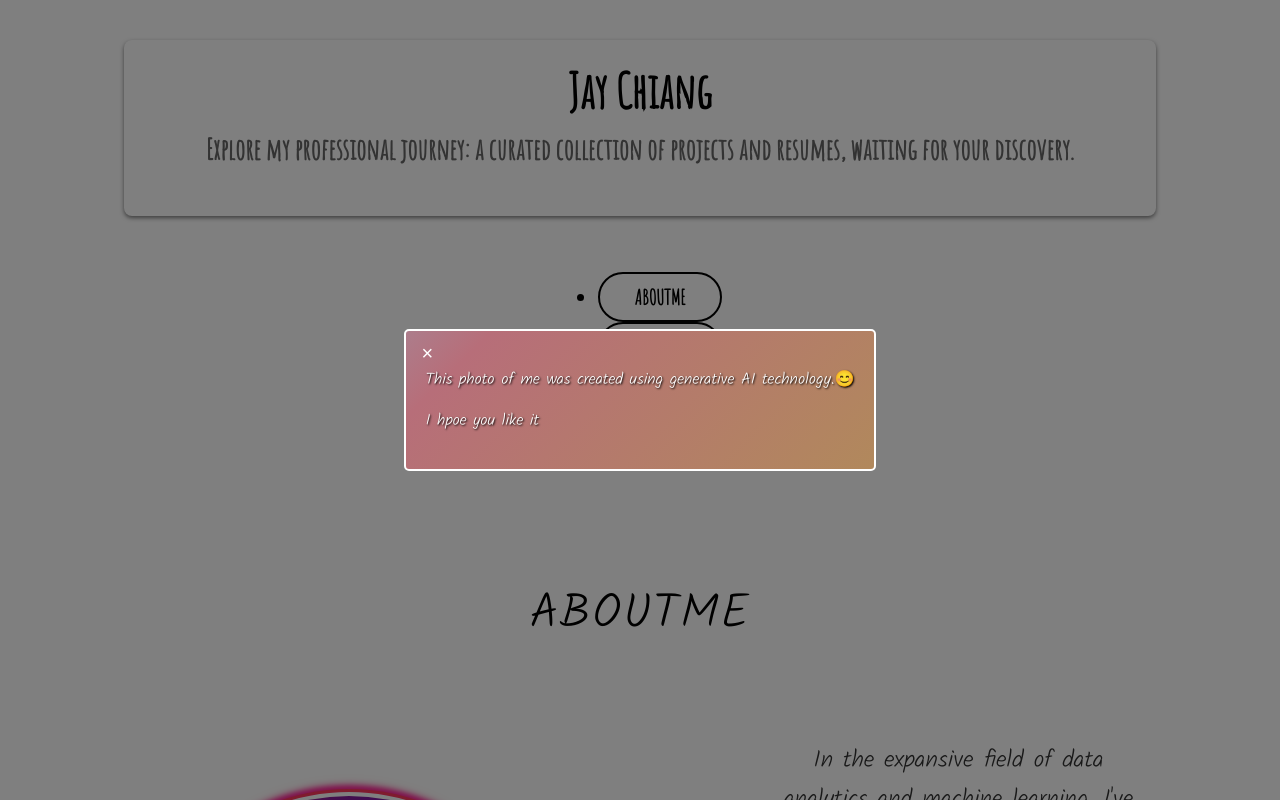
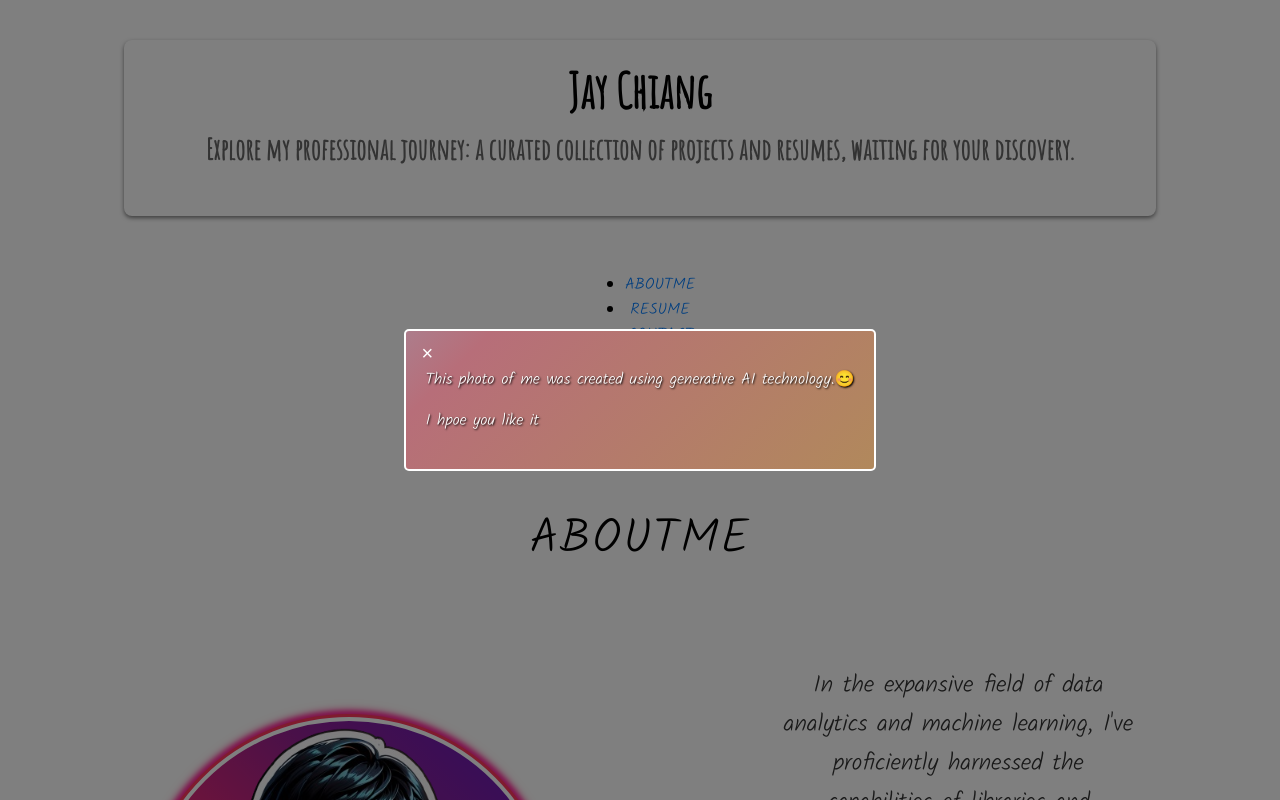
Before and after one commit to JayChiang17/portfolio, a React (Create React App) app: page / in a window 1280 px wide. Shown: the top 800 px of the page. Built offline with nearby package versions, Linux system fonts and the light colour scheme.

Commit message:
update MainNav.css

```diff
--- a/src/style/MainNav.css
+++ b/src/style/MainNav.css
@@ -1,11 +1,15 @@
-/* MainNav.css */
-
-/* MainNav.css */
-
 @import url("https://fonts.googleapis.com/css2?family=Amatic+SC&display=swap");
 
+:root {
+  /* 定义 CSS 变量 */
+  --button-border-color: #000; /* 按钮边框颜色 */
+  --button-text-color: #000; /* 文字颜色 */
+  --button-hover-bg-color: #000; /* 悬停时按钮背景颜色 */
+  --button-hover-text-color: #fff; /* 悬停时文字颜色 */
+}
+
 .main-header {
-  background-color: #fff; /* 或者您想要的任何顏色 */
+  background-color: #fff; /* 或者您想要的任何颜色 */
   position: relative;
   z-index: 0;
 }
@@ -19,39 +23,39 @@
   align-items: center;
 }
 
-.button {
+.nav-item {
   background-color: transparent;
-  border: 2px solid #000; /* 按鈕邊框顏色 */
+  border: 2px solid var(--button-border-color);
   border-radius: 100px;
-  padding: 10px 35px; /* 增加填充使按鈕更大 */
+  padding: 10px 35px;
   margin: 0 10px;
   cursor: pointer;
   transition: background-color 0.3s, color 0.3s;
-  font-size: 1.3rem; /* 增加字體大小 */
+  font-size: 1.3rem;
   text-align: center;
   font-family: "Amatic SC", sans-serif;
 }
 
-.button:last-child {
+.nav-item:last-child {
   margin-right: 0;
 }
 
-.button a {
+.nav-item a {
   text-decoration: none;
-  color: #000; /* 文字顏色 */
+  color: var(--button-text-color);
   font-weight: bold;
-  display: block; /* 確保NavLink填滿整個按鈕 */
+  display: block; /* 确保 NavLink 填满整个按钮 */
 }
 
 .active-link {
   text-decoration: underline;
 }
 
-.button:hover {
-  background-color: #000; /* 懸停時按鈕背景顏色 */
-  color: #fff; /* 懸停時文字顏色 */
+.nav-item:hover {
+  background-color: var(--button-hover-bg-color);
+  color: var(--button-hover-text-color);
 }
 
-.button:hover a {
-  color: #fff; /* 確保鏈接在懸停時也是白色 */
+.nav-item:hover a {
+  color: var(--button-hover-text-color); /* 确保链接在悬停时也是白色 */
 }
```
